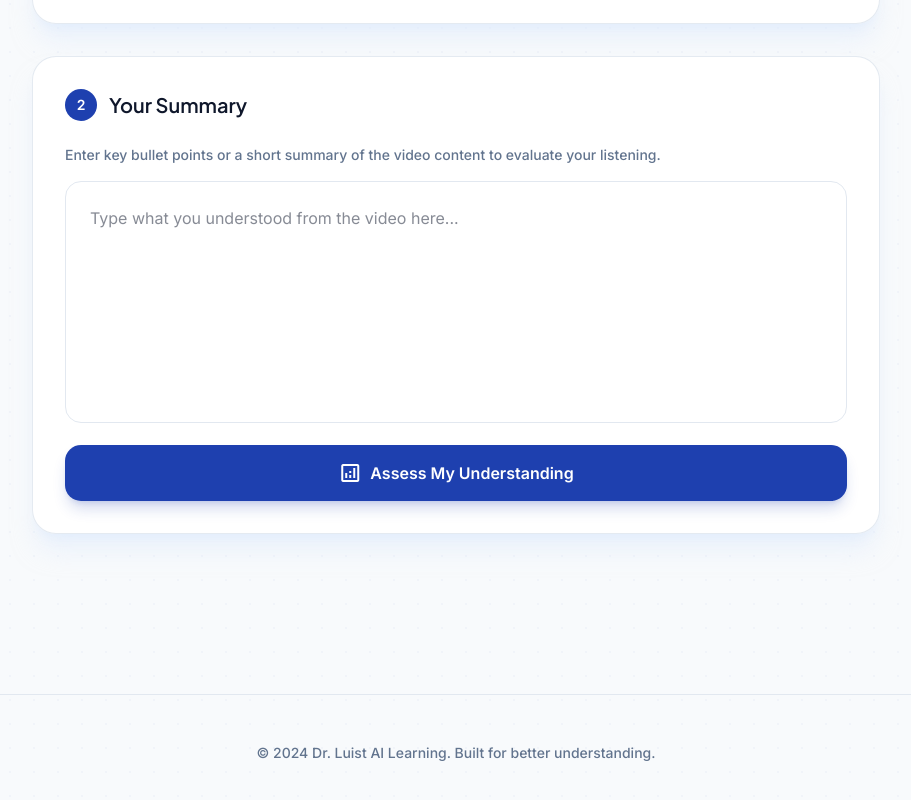
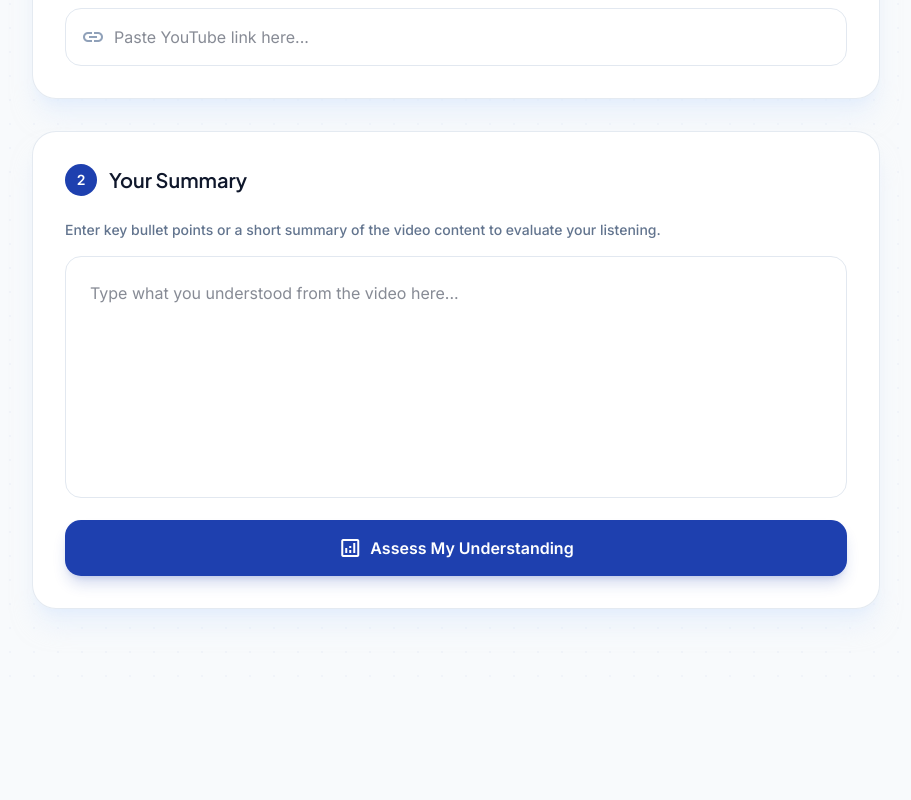
Before and after one commit to SleGort/drluist, a React (Vite) app in the folder frontend/: page / in a window 1280 px wide. Shown: the part 622-1422 px from the top of the page, without its empty margins (184-1095 px from the left). After the commit the page ends 1311 px from the top, so only its background shows below. Built offline with nearby package versions, Linux system fonts and the light colour scheme.

Commit message:
home page improvements

```diff
--- a/frontend/src/components/Pitch.jsx
+++ b/frontend/src/components/Pitch.jsx
@@ -2,7 +2,7 @@ export default function Pitch() {
     return (
         <section className="mb-16 text-center">
             <h1 className="font-display text-4xl md:text-6xl font-bold mb-6 leading-tight">
-                Master any language through <br className="hidden md:block" />
+                Master listening skills through <br className="hidden md:block" />
                 <span className="text-primary">Video Comprehension</span>
             </h1>
 
--- a/frontend/src/main.jsx
+++ b/frontend/src/main.jsx
@@ -1,4 +1,3 @@
-import React from 'react'
 import { createRoot } from 'react-dom/client'
 import './index.css'
 import App from './App.jsx'
--- a/frontend/src/pages/HomePage.jsx
+++ b/frontend/src/pages/HomePage.jsx
@@ -35,13 +35,6 @@ export default function HomePage() {
                     />
                 </section>
             </main>
-
-            {/* Footer is kept simple and static to match the design. */}
-            <footer className="max-w-7xl mx-auto px-6 py-12 border-t border-slate-200 text-center mt-20">
-                <p className="text-slate-500 text-sm font-medium">
-                    © 2024 Dr. Luist AI Learning. Built for better understanding.
-                </p>
-            </footer>
         </div>
     );
 }
```
Also changed, not shown: frontend/src/index.css (line endings or trailing spaces).
